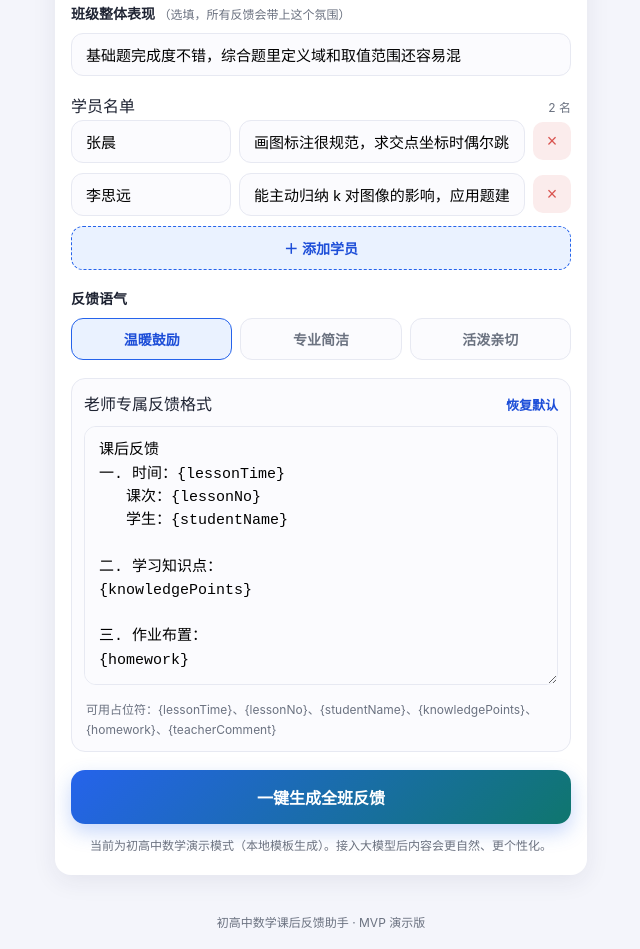
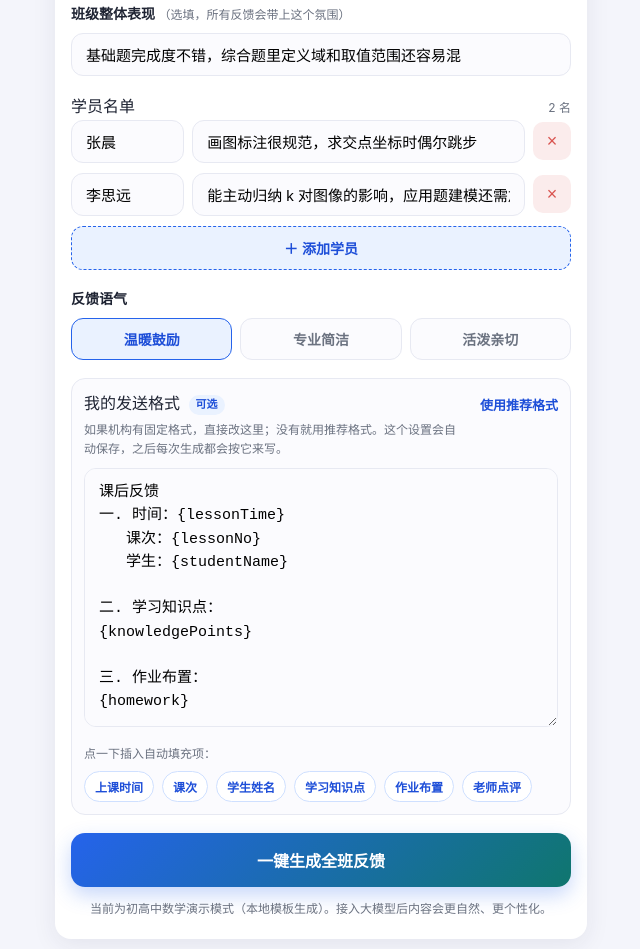
Before and after one commit to seraph125521-bot/parent-feedback-helper, a plain HTML site: page index.html in a window 1280 px wide. Shown: the part 384-1333 px from the top of the page, without its empty margins (319-959 px from the left). Drawn offline with Linux system fonts and the light colour scheme.

Commit message:
优化模板区一键插入字段与移动端学员名单布局
Co-authored-by: Cursor <cursoragent@cursor.com>

```diff
--- a/app.js
+++ b/app.js
@@ -228,6 +228,19 @@
     });
   }
 
+  function insertTemplateToken(token) {
+    const textarea = $("#feedbackTemplate");
+    const start = textarea.selectionStart || 0;
+    const end = textarea.selectionEnd || 0;
+    const before = textarea.value.slice(0, start);
+    const after = textarea.value.slice(end);
+    textarea.value = `${before}${token}${after}`;
+    const nextPos = start + token.length;
+    textarea.focus();
+    textarea.setSelectionRange(nextPos, nextPos);
+    saveState();
+  }
+
   /* ---------- 初始化 ---------- */
   function init() {
     bindSeg("#tone", "tone", "tone");
@@ -238,6 +251,9 @@
       $("#feedbackTemplate").value = templateApi.DEFAULT_FEEDBACK_TEMPLATE;
       saveState();
       toast("已恢复默认反馈格式");
+    });
+    document.querySelectorAll(".token-btn").forEach((btn) => {
+      btn.addEventListener("click", () => insertTemplateToken(btn.dataset.token));
     });
     $("#backToEdit").addEventListener("click", () => {
       $("#resultPanel").classList.add("hidden");
--- a/index.html
+++ b/index.html
@@ -67,12 +67,23 @@
         </div>
 
         <div class="field template-box">
-          <div class="row-between template-title">
-            <label>老师专属反馈格式</label>
-            <button type="button" class="btn-link" id="resetTemplate">恢复默认</button>
+          <div class="template-title">
+            <div>
+              <label>我的发送格式 <span class="pill">可选</span></label>
+              <p class="template-copy">如果机构有固定格式，直接改这里；没有就用推荐格式。这个设置会自动保存，之后每次生成都会按它来写。</p>
+            </div>
+            <button type="button" class="btn-link" id="resetTemplate">使用推荐格式</button>
           </div>
           <textarea id="feedbackTemplate" rows="10"></textarea>
-          <p class="hint template-hint">可用占位符：{lessonTime}、{lessonNo}、{studentName}、{knowledgePoints}、{homework}、{teacherComment}</p>
+          <div class="token-panel" aria-label="可插入的自动填充项">
+            <span class="token-label">点一下插入自动填充项：</span>
+            <button type="button" class="token-btn" data-token="{lessonTime}">上课时间</button>
+            <button type="button" class="token-btn" data-token="{lessonNo}">课次</button>
+            <button type="button" class="token-btn" data-token="{studentName}">学生姓名</button>
+            <button type="button" class="token-btn" data-token="{knowledgePoints}">学习知识点</button>
+            <button type="button" class="token-btn" data-token="{homework}">作业布置</button>
+            <button type="button" class="token-btn" data-token="{teacherComment}">老师点评</button>
+          </div>
         </div>
 
         <button type="button" class="btn-primary" id="generate">一键生成全班反馈</button>
--- a/styles.css
+++ b/styles.css
@@ -112,10 +112,56 @@ textarea:focus { border-color: var(--brand); background: #fff; }
   background: #fbfbfe;
   padding: 12px;
 }
-.template-title { margin-bottom: 8px; }
+.template-title {
+  display: flex;
+  justify-content: space-between;
+  align-items: flex-start;
+  gap: 12px;
+  margin-bottom: 10px;
+}
 .template-title label { margin: 0; }
-.template-hint { margin: 8px 2px 0; }
+.template-copy {
+  margin: 4px 0 0;
+  color: var(--ink-soft);
+  font-size: 12px;
+  line-height: 1.55;
+}
+.pill {
+  display: inline-flex;
+  align-items: center;
+  height: 20px;
+  margin-left: 4px;
+  padding: 0 7px;
+  border-radius: 999px;
+  background: var(--brand-soft);
+  color: var(--brand-press);
+  font-size: 11px;
+  font-weight: 700;
+  vertical-align: 1px;
+}
+.token-panel {
+  display: flex;
+  flex-wrap: wrap;
+  gap: 8px;
+  margin-top: 10px;
+}
+.token-label {
+  flex: 1 0 100%;
+  color: var(--ink-soft);
+  font-size: 12px;
+}
+.token-btn {
+  border: 1px solid #cfe0ff;
+  background: #fff;
+  color: var(--brand-press);
+  border-radius: 999px;
+  padding: 6px 10px;
+  font-size: 12px;
+  font-weight: 600;
+  cursor: pointer;
+}
 .btn-link {
+  flex: 0 0 auto;
   border: none;
   background: transparent;
   color: var(--brand-press);
@@ -153,18 +199,18 @@ textarea:focus { border-color: var(--brand); background: #fff; }
 /* Student list */
 .student-list { display: flex; flex-direction: column; gap: 10px; margin-bottom: 10px; }
 .student-row {
-  display: flex;
+  display: grid;
+  grid-template-columns: minmax(76px, 0.34fr) minmax(0, 1fr) 38px;
   gap: 8px;
   align-items: center;
 }
 .student-row .name {
-  flex: 0 0 32%;
+  min-width: 0;
 }
 .student-row .kw {
-  flex: 1;
+  min-width: 0;
 }
 .student-row .del {
-  flex: 0 0 auto;
   width: 38px;
   height: 38px;
   border: none;
@@ -314,9 +360,19 @@ textarea:focus { border-color: var(--brand); background: #fff; }
 @media (max-width: 420px) {
   .compact-grid { grid-template-columns: 1fr; }
   .student-row {
-    align-items: stretch;
-    flex-wrap: wrap;
+    grid-template-columns: minmax(0, 1fr) 38px;
+    align-items: center;
   }
-  .student-row .name { flex: 1 1 38%; }
-  .student-row .kw { flex: 1 1 calc(62% - 46px); }
+  .student-row .name { grid-column: 1; }
+  .student-row .del { grid-column: 2; grid-row: 1; }
+  .student-row .kw { grid-column: 1 / -1; }
+  .template-title { flex-direction: column; gap: 8px; }
+  .btn-link { align-self: flex-start; }
 }
+
+@media (max-width: 360px) {
+  main { padding-left: 10px; padding-right: 10px; }
+  .card { padding-left: 12px; padding-right: 12px; }
+  input[type="text"],
+  textarea { font-size: 14px; padding-left: 11px; padding-right: 11px; }
+}
```
Also changed, not shown: README.md.
